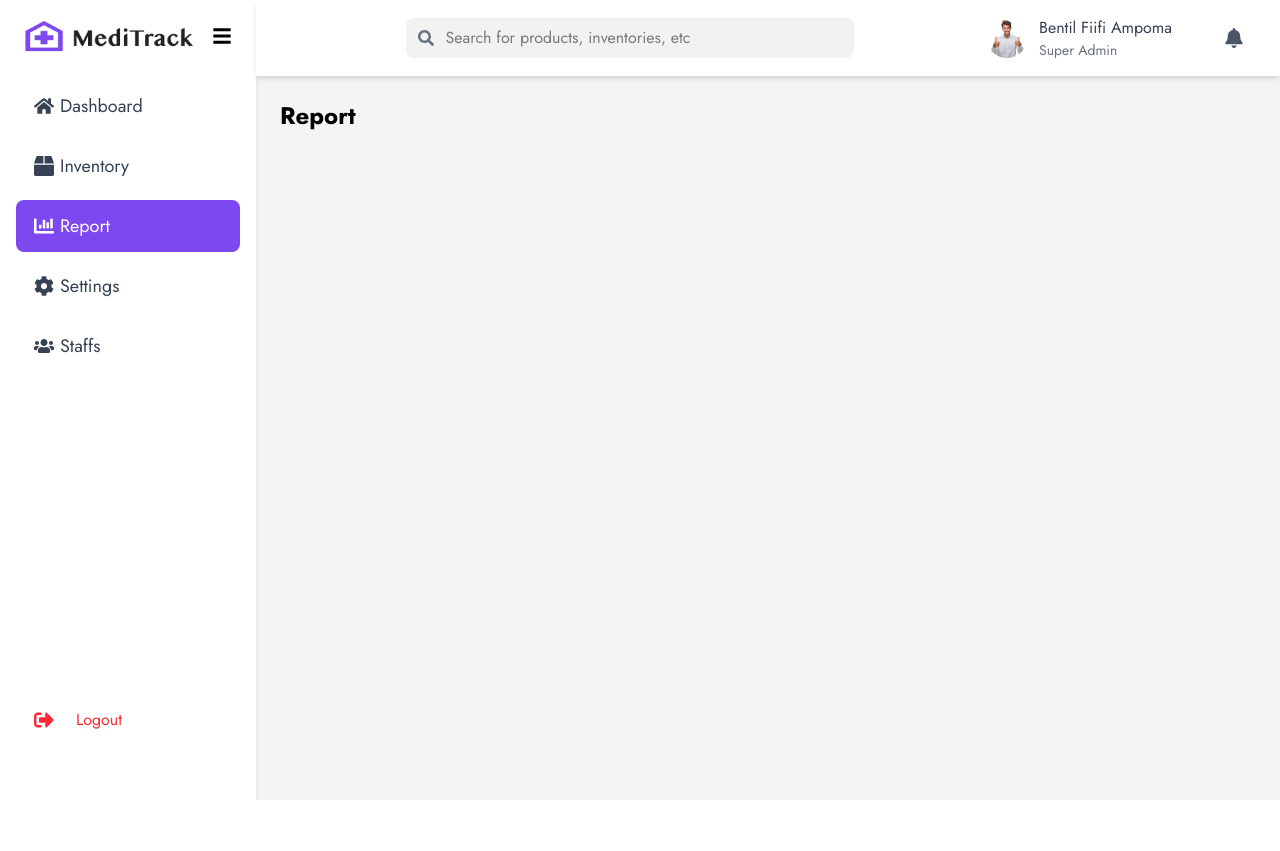
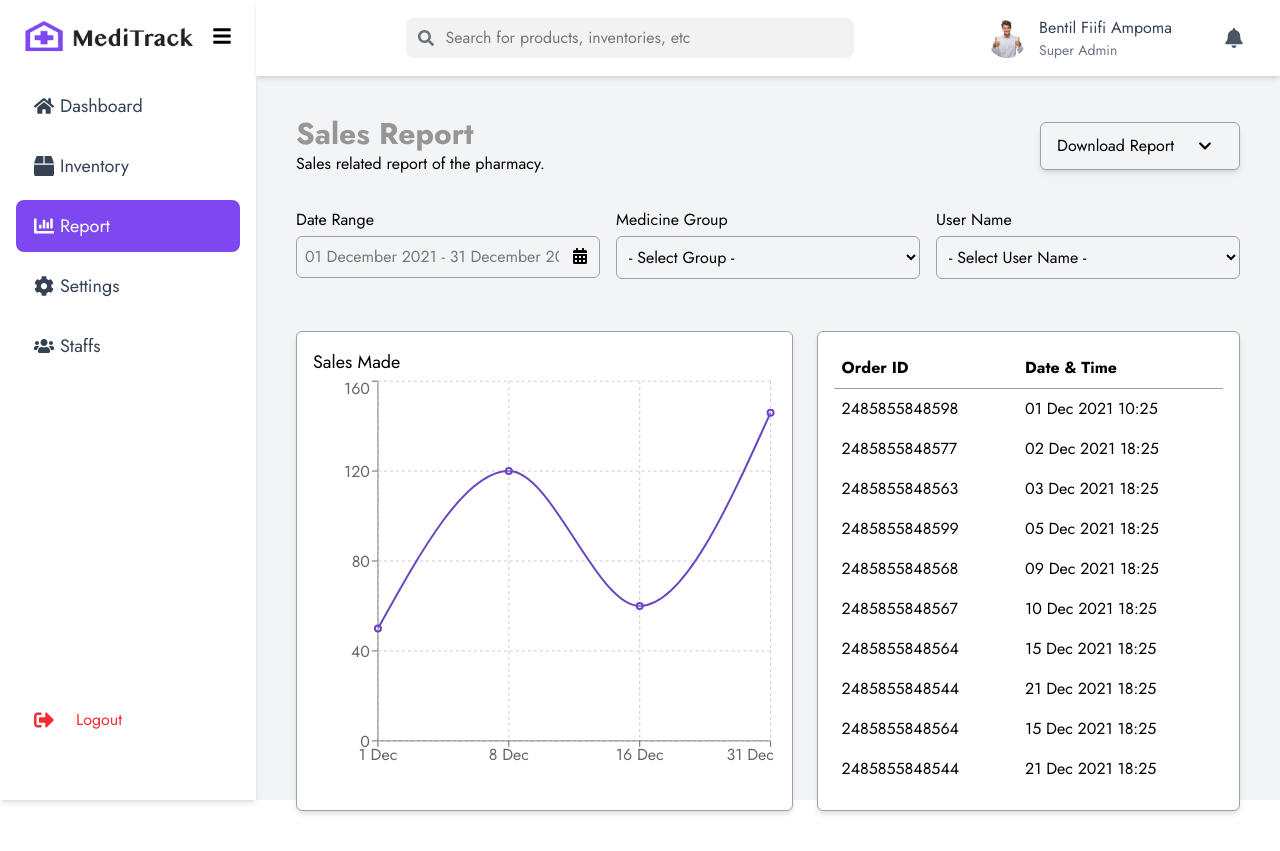
Before and after one commit to Bentil2004/meditrack, a React (Vite) app: page /Report in a window 1280 px wide. Before the commit the page ends 800 px from the top, so only its background shows below. Built offline with nearby package versions, Linux system fonts and the light colour scheme.

Commit message:
Settings Report Staff without Responsiveness to other screens

```diff
--- /dev/null
+++ b/src/components/AccountSettings.jsx
@@ -0,0 +1,9 @@
+import React from 'react'
+
+function AccountSettings() {
+  return (
+    <div>This is the Account Settings Screen</div>
+  )
+}
+
+export default AccountSettings
--- /dev/null
+++ b/src/components/GeneralSettings.jsx
@@ -0,0 +1,9 @@
+import React from 'react'
+
+function GeneralSettings() {
+  return (
+    <div>This is the General Settings Screen</div>
+  )
+}
+
+export default GeneralSettings
--- /dev/null
+++ b/src/components/NavSettings.jsx
@@ -0,0 +1,28 @@
+import React, { useState } from "react";
+
+function NavSettings({ onSelect }) {
+  const [activeTab, setActiveTab] = useState("Account");
+
+  const tabs = ["Account", "Notification", "General"];
+
+  return (
+    <div className="flex bg-[#7E48F0] text-white rounded-lg p-2 w-fit cursor-pointer">
+      {tabs.map((tab) => (
+        <button
+          key={tab}
+          onClick={() => {
+            setActiveTab(tab);
+            onSelect(tab);
+          }}
+          className={`px-6 py-2 rounded-lg transition-all ${
+            activeTab === tab ? "bg-white text-black shadow-md cursor-pointer" : ""
+          }`}
+        >
+          {tab}
+        </button>
+      ))}
+    </div>
+  );
+}
+
+export default NavSettings;
--- /dev/null
+++ b/src/components/NotificationSettings.jsx
@@ -0,0 +1,9 @@
+import React from 'react'
+
+function NotificationSettings() {
+  return (
+    <div>This is the Notification Settings Screen</div>
+  )
+}
+
+export default NotificationSettings
--- a/src/screens/Report.jsx
+++ b/src/screens/Report.jsx
@@ -1,20 +1,158 @@
-import React from 'react'
+import React from "react";
 import Sidebar from "../components/Sidebar/Sidebar";
 import Topbar from "../components/TopBar/Topbar";
+import { FaChevronDown,FaCalendarAlt } from "react-icons/fa";
+import { LineChart, Line, XAxis, YAxis, Tooltip, ResponsiveContainer, CartesianGrid } from "recharts";
+
+const data = [
+  { date: "1 Dec", sales: 50 },
+  { date: "8 Dec", sales: 120 },
+  { date: "16 Dec", sales: 60 },
+  { date: "31 Dec", sales: 146 },
+];
+
+const orders = [
+  { id: "2485855848598", date: "01 Dec 2021 10:25" },
+  { id: "2485855848577", date: "02 Dec 2021 18:25" },
+  { id: "2485855848563", date: "03 Dec 2021 18:25" },
+  { id: "2485855848599", date: "05 Dec 2021 18:25" },
+  { id: "2485855848568", date: "09 Dec 2021 18:25" },
+  { id: "2485855848567", date: "10 Dec 2021 18:25" },
+  { id: "2485855848564", date: "15 Dec 2021 18:25" },
+  { id: "2485855848544", date: "21 Dec 2021 18:25" },
+  { id: "2485855848564", date: "15 Dec 2021 18:25" },
+  { id: "2485855848544", date: "21 Dec 2021 18:25" },
+
+];
+
+
 
 function Report() {
-    return (
-      <div className="flex h-screen bg-gray-100">
-           <Sidebar />
+  return (
+    <div className="flex h-screen bg-gray-100">
+      <Sidebar />
+      <div className="flex-1 flex flex-col">
+        <Topbar />
+        <div className="p-6">
 
-           <div className="flex-1 flex flex-col">
-           <Topbar />
-           <div className="p-6 space-y-6">
-             <h2 className="text-2xl font-bold">Report</h2>
-           </div>
+
+
+
+          <div className="flex items-center justify-between p-4">
+            <div>
+                <h2 className="text-3xl font-bold text-[#979696]">Sales Report</h2>
+                <h3>Sales related report of the pharmacy.</h3>
+            </div>
+
+              <button className="border border-gray-400 px-4 py-2 rounded-md  shadow-md w-50 h-12 flex items-center gap-6 cursor-pointer">
+                Download Report
+                <FaChevronDown  size={14}/>
+              </button>
+
+          </div>
+
+
+
+
+
+
+
+
+
+          <div className="grid grid-cols-1 md:grid-cols-3 gap-4 p-4 mb-5">
+            <div>
+              <p className="font-medium mb-1">Date Range</p>
+              <div className="relative">
+                <input
+                  type="text"
+                  className="border border-gray-400 p-2 rounded-md w-full pr-10"
+                  placeholder="01 December 2021 - 31 December 2021"
+                />
+                <FaCalendarAlt className="absolute right-3 top-3 text-black" />
+              </div>
+            </div>
+
+
+
+            <div>
+              <p className=" font-medium mb-1">Medicine Group</p>
+              <select className="border border-gray-400 p-2 rounded-md w-full">
+                <option>- Select Group -</option>
+              </select>
+            </div>
+
+
+            <div>
+              <p className=" font-medium mb-1">User Name</p>
+              <select className="border border-gray-400 p-2 rounded-md w-full">
+                <option>- Select User Name -</option>
+              </select>
+            </div>
+          </div>
+
+
+
+
+
+
+
+      <div className="flex justify-between items-center p-4 gap-6">
+
+
+
+
+          <div className="bg-white shadow-md rounded-md p-4 border border-gray-400 w-full h-120 ">
+            <h3 className="font-light text-lg">Sales Made</h3>
+            <ResponsiveContainer width="100%" height={400}>
+              <LineChart data={data}>
+                <XAxis dataKey="date" />
+                <YAxis />
+                <CartesianGrid strokeDasharray="3 3" />
+                <Tooltip />
+                <Line type="monotone" dataKey="sales" stroke="#6b46c1" strokeWidth={2} fillOpacity={0.3} />
+              </LineChart>
+            </ResponsiveContainer>
+          </div>
+
+
+
+
+
+
+
+
+
+          <div className="bg-white shadow-md rounded-md p-4 border border-gray-400 w-200 h-120 overflow-x-auto">
+            <table className="w-full border-collapse">
+              <thead>
+                <tr className="border-b border-gray-400">
+                  <th className="text-left p-2">Order ID</th>
+                  <th className="text-left p-2">Date & Time</th>
+                </tr>
+              </thead>
+              <tbody>
+                {orders.map((order) => (
+                  <tr key={order.id} >
+                    <td className="p-2">{order.id}</td>
+                    <td className="p-2">{order.date}</td>
+                  </tr>
+                ))}
+              </tbody>
+            </table>
+          </div>
+
       </div>
+
+
+
+
+
+
+
+        </div>
       </div>
-  )
+    </div>
+  );
 }
 
-export default Report
+export default Report;
--- a/src/screens/Settings.jsx
+++ b/src/screens/Settings.jsx
@@ -1,21 +1,41 @@
-import React from 'react'
+import React, { useState } from "react";
 import Sidebar from "../components/Sidebar/Sidebar";
-import Topbar from "../components/TopBar/Topbar";
+import NavSettings from "../components/NavSettings";
+import AccountSettings from "../components/AccountSettings";
+import NotificationSettings from "../components/NotificationSettings";
+import GeneralSettings from "../components/GeneralSettings";
 
 function Settings() {
+  const [activeTab, setActiveTab] = useState("Account");
+
+  const renderContent = () => {
+    switch (activeTab) {
+      case "Account":
+        return <AccountSettings />;
+      case "Notification":
+        return <NotificationSettings />;
+      case "General":
+        return <GeneralSettings />;
+      default:
+        return <AccountSettings />;
+    }
+  };
+
   return (
     <div className="flex h-screen bg-gray-100">
       <Sidebar />
 
-      <div className="flex-1 flex flex-col">
-      <Topbar />
-        <div className="p-6 space-y-6">
-          <h2 className="text-2xl font-bold">Settings</h2>
+      <div className="flex-1 flex flex-col p-6 space-y-6">
+        <h2 className="text-3xl text-[#979797] font-bold">Settings</h2>
 
+        <NavSettings onSelect={setActiveTab} />
+
+        <div className="p-6 ">
+          {renderContent()}
+        </div>
       </div>
     </div>
-    </div>
-  )
+  );
 }
 
-export default Settings
+export default Settings;
```
Also changed, not shown: src/screens/Staffs.jsx (+19 -44 lines).
